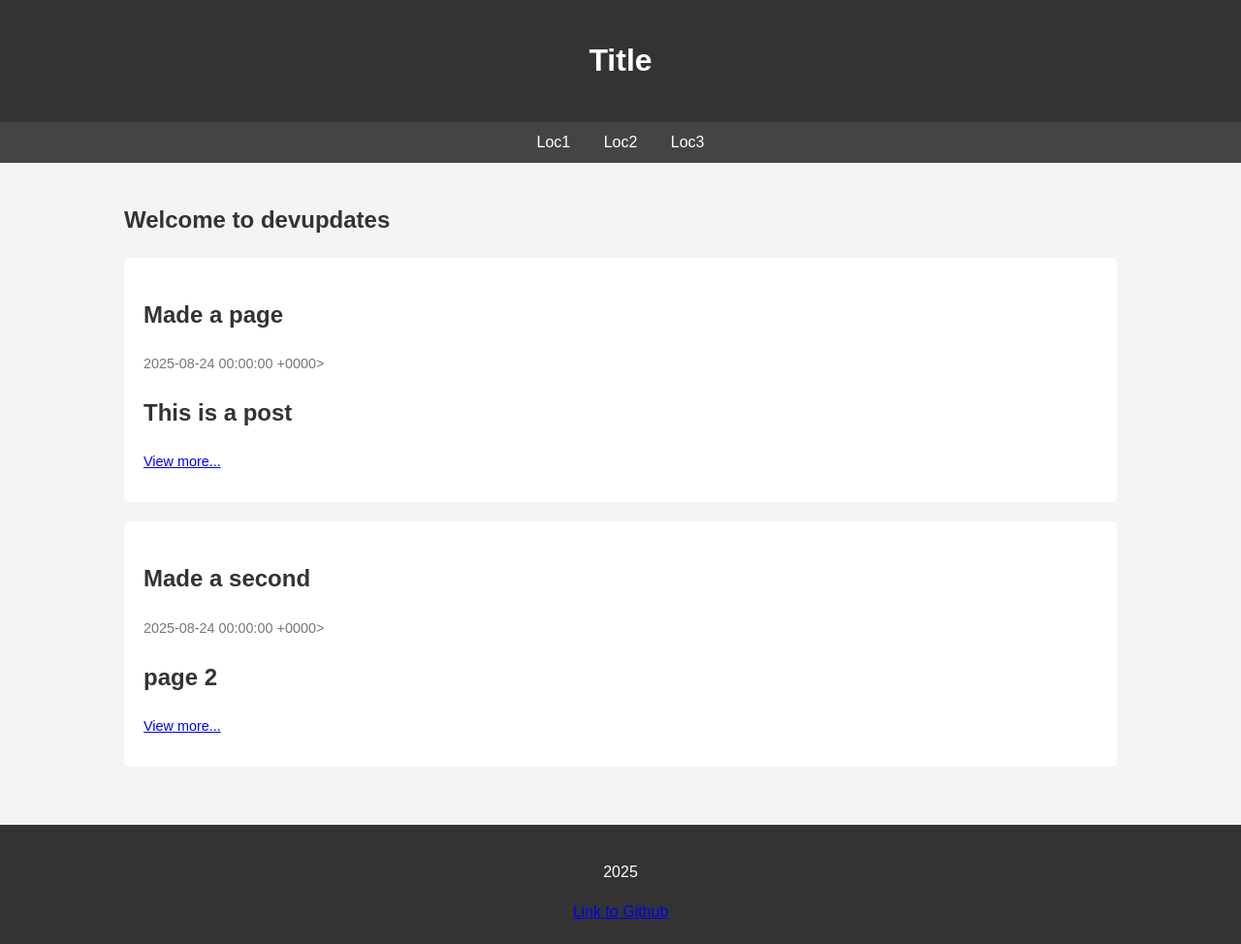
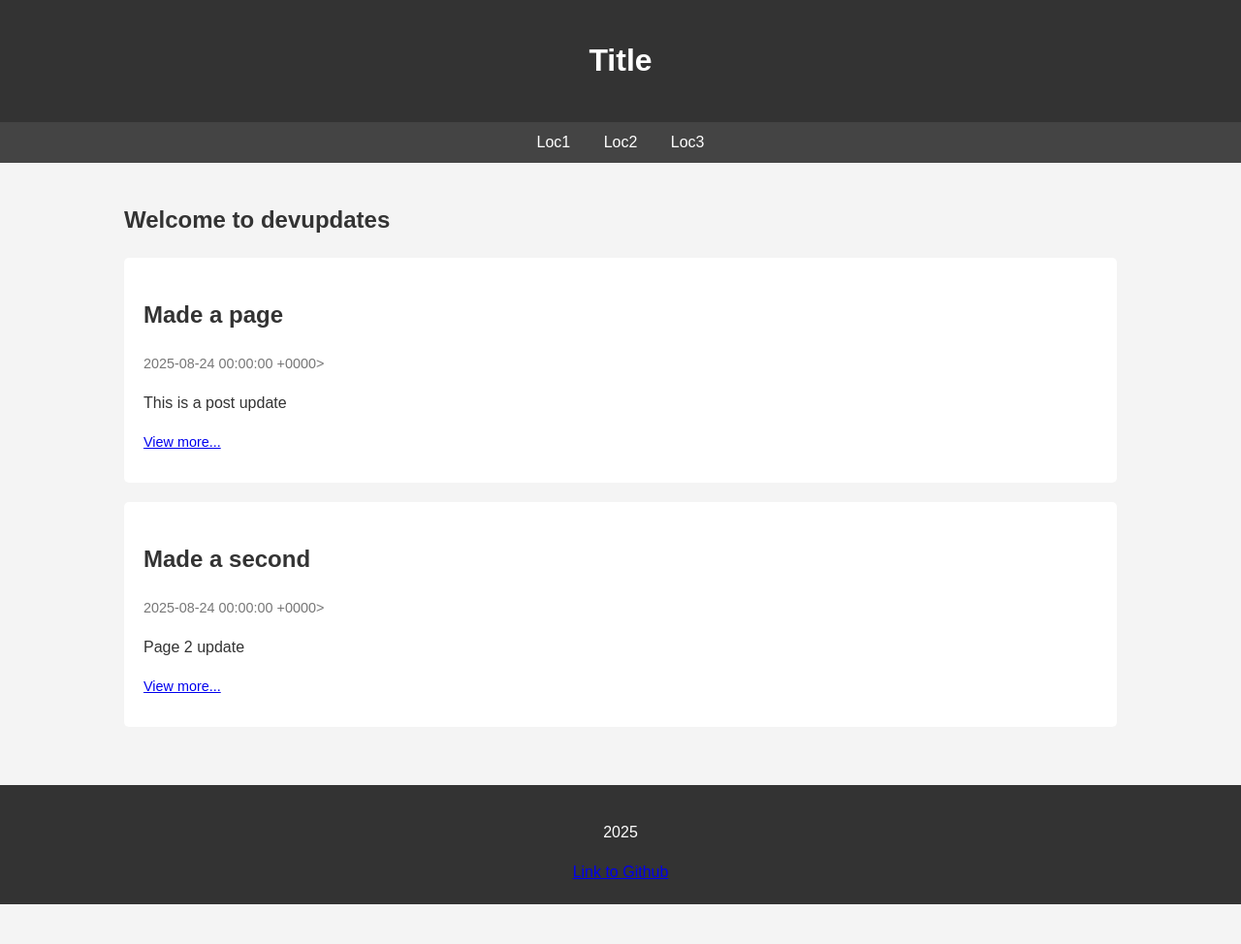
Before and after one commit to Computer-Aided-Validation-Laboratory/devupdates, a Jekyll site: the page built from index.md, in a window 1280 px wide. Shown: the whole page at 97% size. Built offline with Jekyll 4.4.1, drawn with Linux system fonts in a browser that asks for light colours; after the commit the page ends 933 px from its top, so only the background shows below that.

Commit message:
text design changes

```diff
--- a/_posts/2024-08-24-second-page.md
+++ b/_posts/2024-08-24-second-page.md
@@ -4,4 +4,4 @@ title: "Made a second"
 date: 2025-08-24
 ---
 
-# page 2
+Page 2 update
--- a/_posts/2025-08-24-made-a-page.md
+++ b/_posts/2025-08-24-made-a-page.md
@@ -4,4 +4,4 @@ title: "Made a page"
 date: 2025-08-24
 ---
 
-# This is a post
+This is a post update
```
